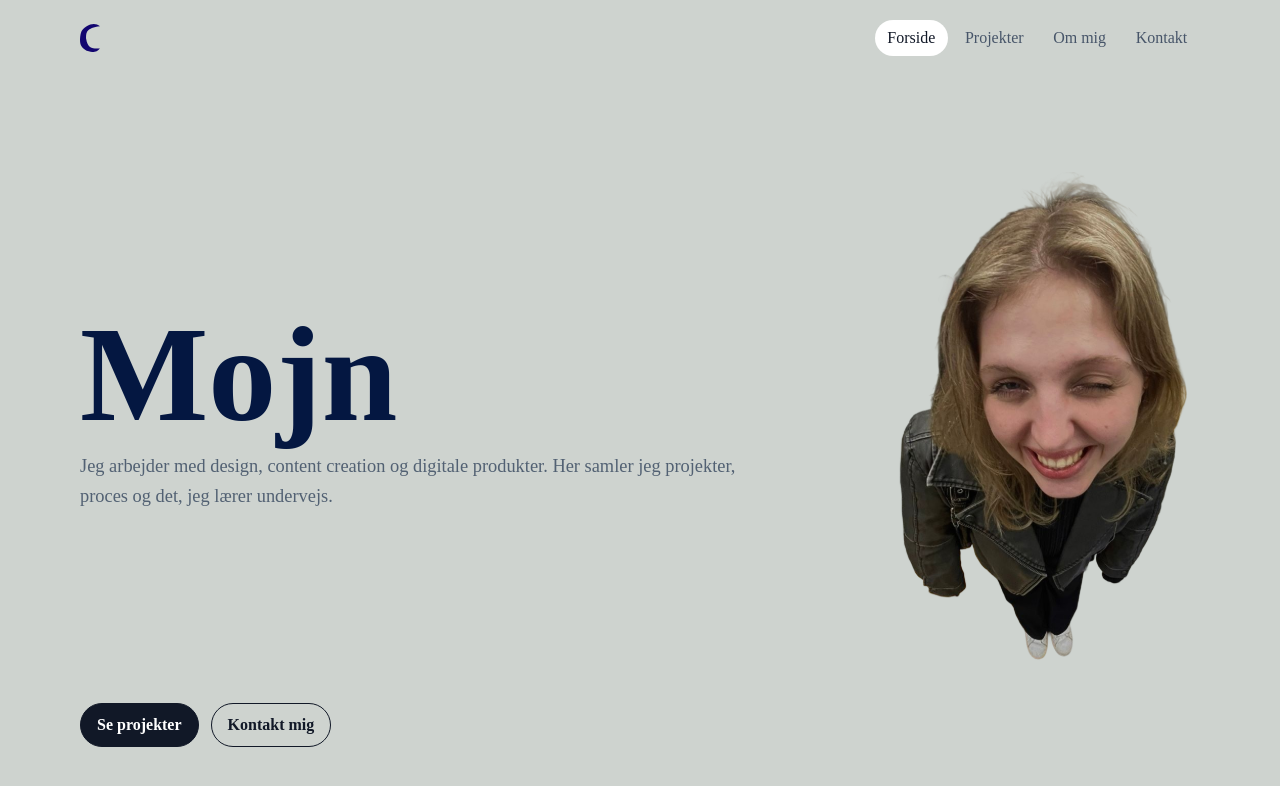
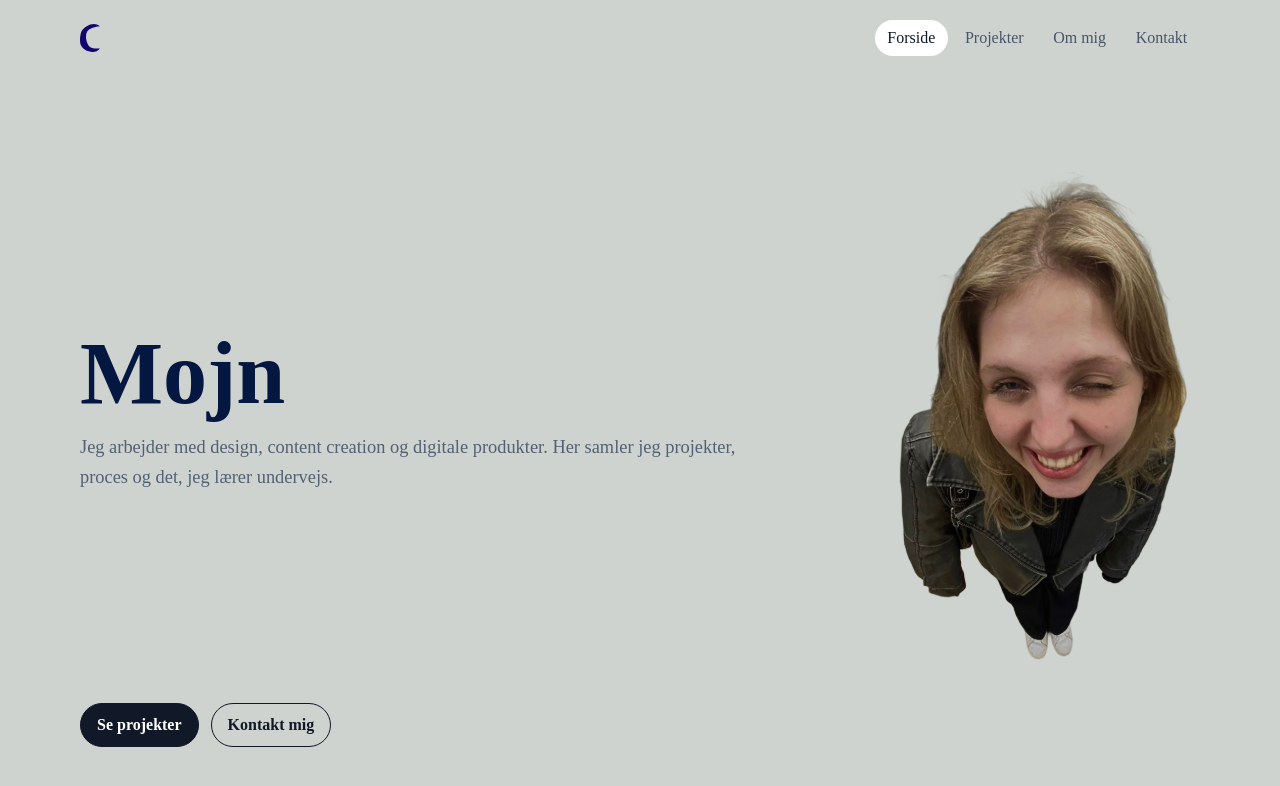
Before and after one commit to Celinamlunding/Celinamlunding.github.io, a React (Vite) app: page / in a window 1280 px wide. Shown: the top 786 px of the page. Built offline with nearby package versions, Linux system fonts and the light colour scheme.

Commit message:
Update HomePage.css

```diff
--- a/src/pages/HomePage.css
+++ b/src/pages/HomePage.css
@@ -2,14 +2,8 @@
   display: grid;
   gap: 1.5rem;
   align-content: center;
-  min-height: 75svh;
+  min-height: 58svh;
   padding: 3rem 0;
-}
-
-.home-page h1 {
-  max-width: none;
-  font-size: clamp(4rem, 12vw, 8.5rem);
-  line-height: 0.9;
 }
 
 .home-page .hero-intro {
```
